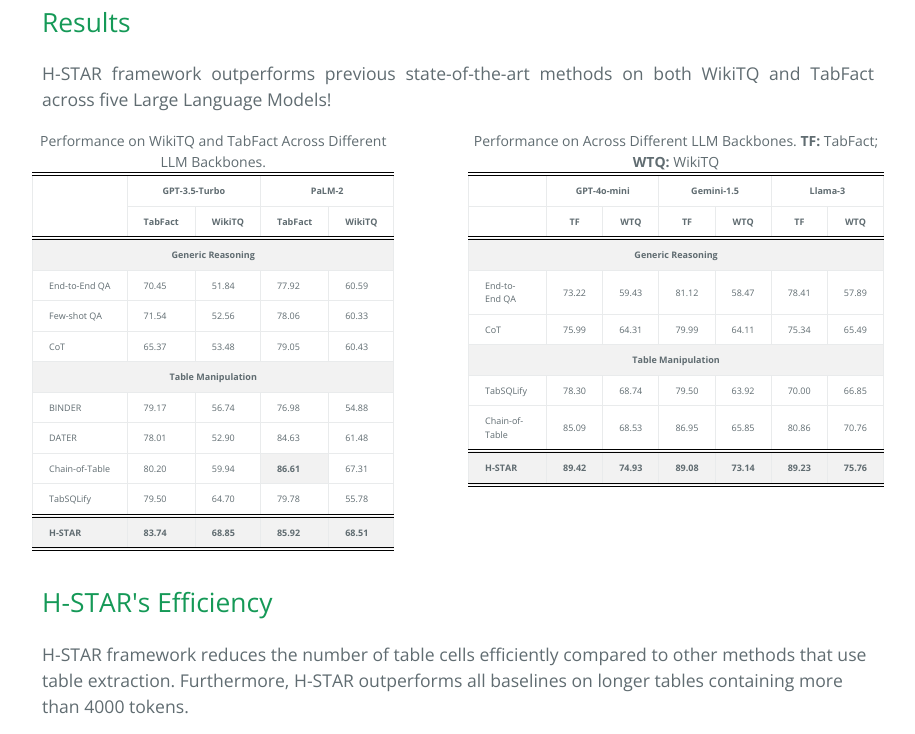
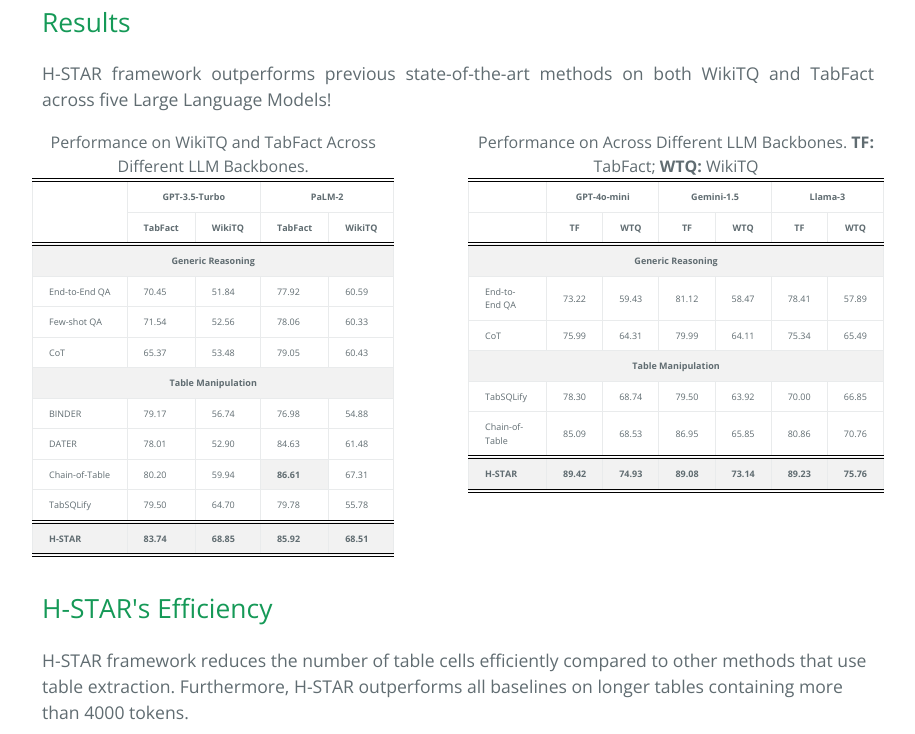
Before and after one commit to hstar-llm/hstar-llm.github.io, a website: page index.html in a window 1280 px wide. Shown: the part 1993-2727 px from the top of the page, without its empty margins (182-1097 px from the left). Drawn offline with nearby package versions, Linux system fonts and the light colour scheme.

Commit message:
update index.html tables, images 2.0

```diff
--- a/index.html
+++ b/index.html
@@ -137,7 +137,7 @@
                     <td>85.92</td>
                     <td>68.51</td>
                 </tr>
-              <caption style="text-align: center; font-size: 14px;">Performance on WikiTQ and TabFact Across Different LLM Backbones.</caption>
+              <caption style="text-align: center; font-size: 16px;">Performance on WikiTQ and TabFact Across Different LLM Backbones.</caption>
             </tbody>
         </table>
 
@@ -213,7 +213,7 @@
                     <td>75.76</td>
                 </tr>
             </tbody>
-            <caption style="text-align: center; font-size: 14px;">Performance on Across Different LLM Backbones. <strong>TF:</strong> TabFact; <strong>WTQ:</strong> WikiTQ</caption>
+            <caption style="text-align: center; font-size: 16px;">Performance on Across Different LLM Backbones. <strong>TF:</strong> TabFact; <strong>WTQ:</strong> WikiTQ</caption>
         </table>
     </div>
 
@@ -274,7 +274,7 @@
                   </tr>
                 </thead>
               </tbody>
-            <caption style="text-align: center; font-size: 14px;">Performance on Longer Tables</caption>
+            <caption style="text-align: center; font-size: 16px;">Performance on Longer Tables</caption>
           </table>
         </div>
 
```
